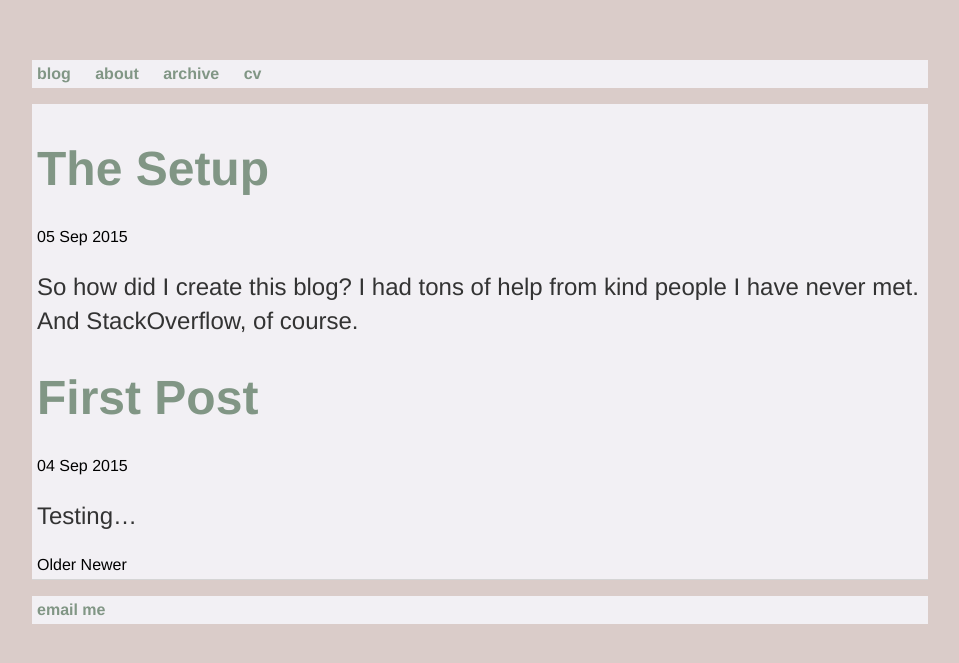
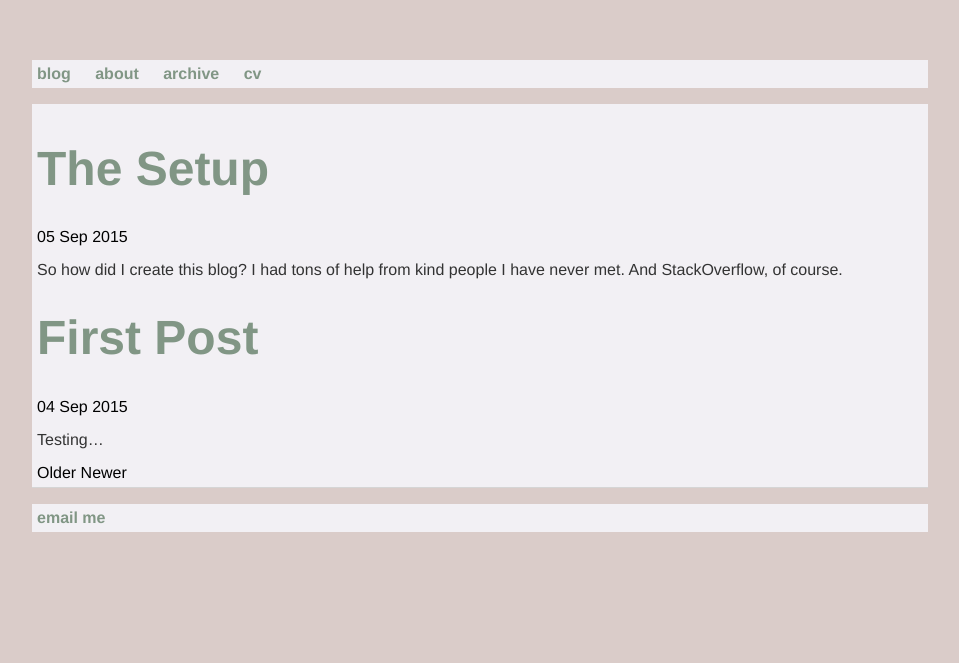
Before and after one commit to dostap/dostap, a Jekyll site: the page built from index.html, in a window 1280 px wide. Shown: the top 663 px of the page, without its empty margins (160-1119 px from the left). Built offline with Jekyll 4.4.1, drawn with Linux system fonts in a browser that asks for light colours; the list of posts is cut into pages by our own code.

Commit message:
Update main.css

```diff
--- a/css/main.css
+++ b/css/main.css
@@ -26,8 +26,8 @@ h1 {
   color: #2b392f;
 }
 p {
-    font-size: 1.5em;
-    line-height: 1.4em;
+    font-size: 1em;
+    line-height: 1em;
     color: #333;
 }
 footer {
@@ -48,3 +48,7 @@ ul.posts li {
   background-color: #f2f0f4;
   padding: 5px;
 }
+posts{
+    padding: 5px;
+}
+}
```
